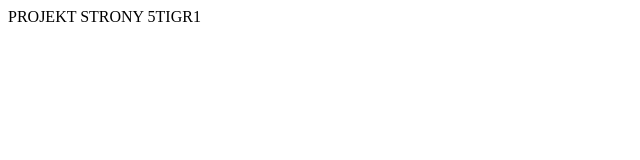
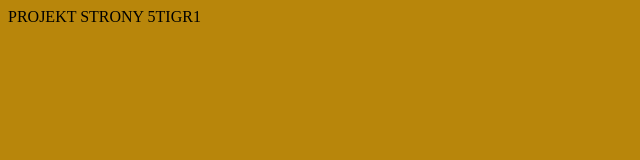
Before and after one commit to ManieKuc/5tigr1, a plain HTML site: page index.html in a window 1280 px wide. Shown: the whole page, without its empty margins (0-640 px from the left). Drawn offline with Linux system fonts and the light colour scheme.

Commit message:
dodano css

```diff
--- a/index.html
+++ b/index.html
@@ -4,6 +4,7 @@
     <meta charset="UTF-8">
     <meta name="viewport" content="width=device-width, initial-scale=1.0">
     <title>Document</title>
+    <link href="style.css" rel="stylesheet">
 </head>
 <body>
     PROJEKT STRONY 5TIGR1
--- /dev/null
+++ b/style.css
@@ -0,0 +1,3 @@
+body, html{
+    background-color: darkgoldenrod;
+}
```
